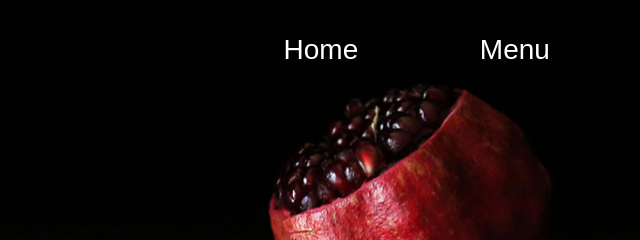
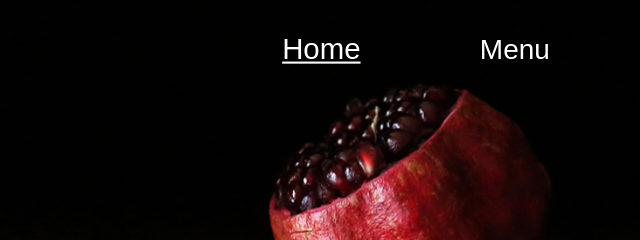
Before and after one commit to mattyjrae123/restaurant-page, a website built with webpack: page src/index.html in a window 1280 px wide. In both pictures the pointer is over the button "Home". Shown: the top 240 px of the page, 356-996 px from the left. Built offline with nearby package versions, Linux system fonts and the light colour scheme.

Commit message:
Add hover effects to nav links

```diff
--- a/src/styles/style.css
+++ b/src/styles/style.css
@@ -48,3 +48,11 @@ header .nav-link {
   background: none;
   border: none;
 }
+
+header .nav-link:hover {
+  cursor: pointer;
+  text-decoration: underline;
+
+  transform: scale(1.05);
+  transition: transform 0.05s;
+}
```
